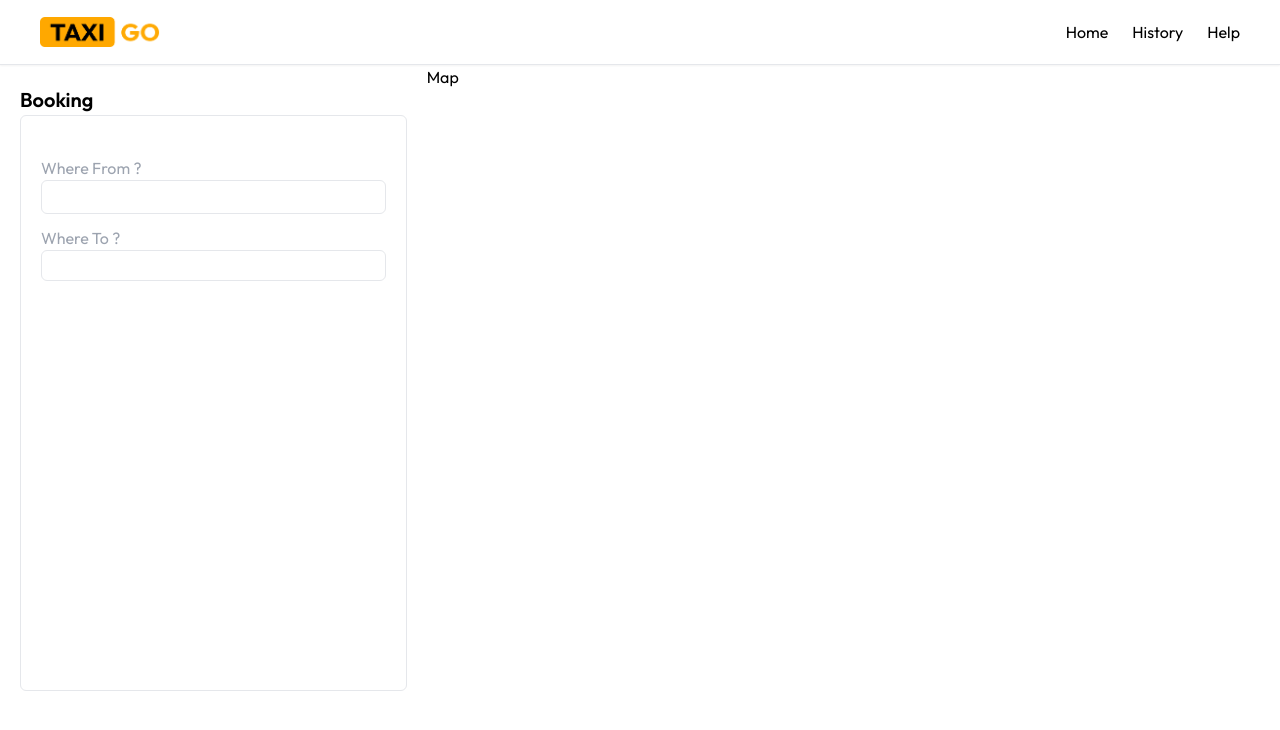
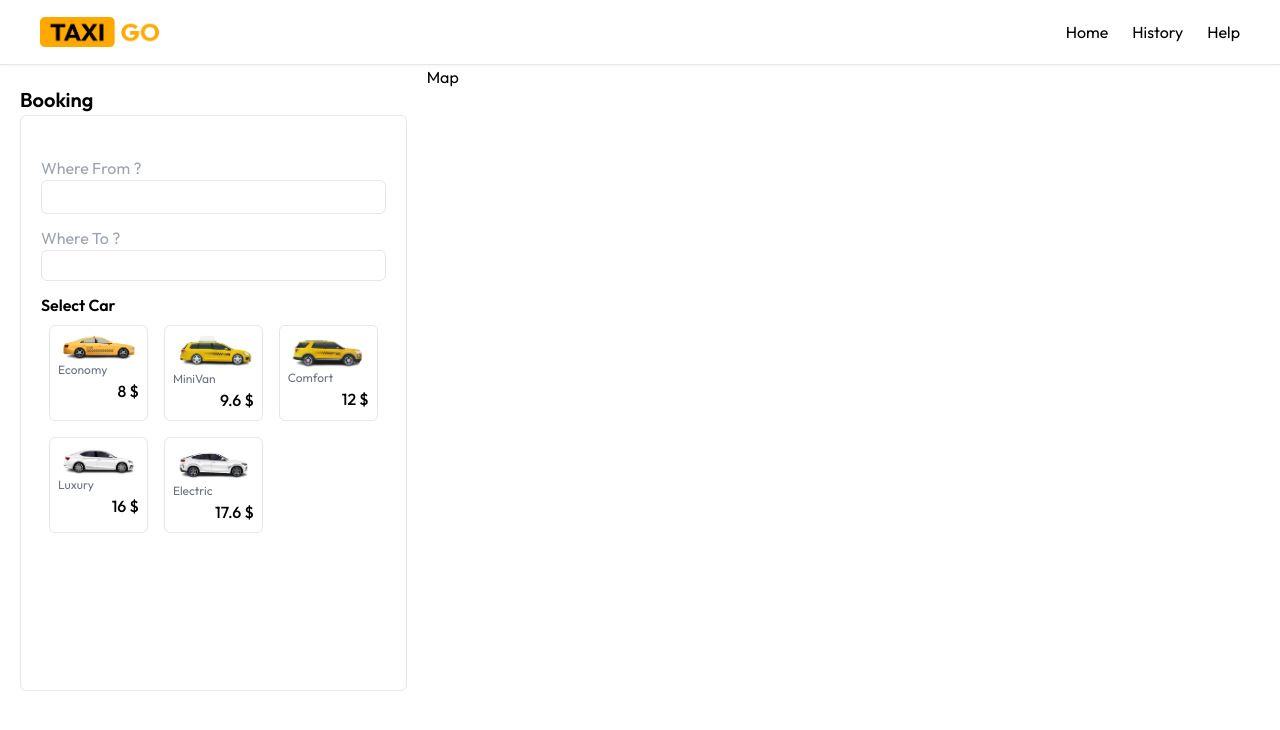
Before and after one commit to kianafirozian/TaxiBooking, a Next.js app: page / in a window 1280 px wide. Shown: the top 730 px of the page. Built offline with nearby package versions, Linux system fonts and the light colour scheme.

Commit message:
create cars part, component and data

```diff
--- a/components/Booking/AutocompleteAddress.tsx
+++ b/components/Booking/AutocompleteAddress.tsx
@@ -29,8 +29,6 @@
     setAddressList(result);
   };
 
-  console.log("result", addressList);
-
   return (
     <div className="mt-5">
       <div className="relative">
@@ -50,7 +48,7 @@
               <h2
                 className="p-3 hover:bg-gray-100 cursor-pointer"
                 onClick={() => {
-                  setSource(item.place_formatted);
+                  setSource(item.place_formatted || item.full_address);
                   setAddressList([]);
                   setSourceChange(false);
                 }}
@@ -84,9 +82,9 @@
                 key={index}
                 className="p-3 hover:bg-gray-100
                 cursor-pointer"
-                onClick={() => {
-                  onDestinationAddressClick(item);
-                }}
+                onClick={() =>
+                  console.log("destinationChange", destinationChange)
+                }
               >
                 {item.full_address || item.place_formatted}
               </h2>
--- a/components/Booking/Booking.tsx
+++ b/components/Booking/Booking.tsx
@@ -1,6 +1,7 @@
 "use client";
 import React, { useEffect } from "react";
 import AutocompleteAddress from "./AutocompleteAddress";
+import Cars from "./Cars";
 
 function Booking() {
   return (
@@ -12,6 +13,7 @@
           style={{ height: window.innerHeight * 0.72 }}
         >
           <AutocompleteAddress />
+          <Cars />
         </div>
       )}
     </div>
--- /dev/null
+++ b/components/Booking/Cars.tsx
@@ -0,0 +1,38 @@
+"use client";
+import CarsList from "@/data/CarsList";
+import Image from "next/image";
+import { useState } from "react";
+
+function Cars() {
+  const [selectedCar, setSelectedCar] = useState<any>();
+  return (
+    <div className="mt-3">
+      <h2 className="font-semibold">Select Car</h2>
+      <div className="grid grid-cols-3 md:grid-cols-2 lg:grid-cols-3">
+        {CarsList.map((item, index) => (
+          <div
+            key={index}
+            className={`m-2 p-2 border-[1px] rounded-md hover:border-yellow-400 cursor-pointer ${
+              index === selectedCar ? "border-yellow-400 border-[2px]" : null
+            }`}
+            onClick={() => setSelectedCar(index)}
+          >
+            <Image
+              src={item.image}
+              alt={item.name}
+              width={75}
+              height={90}
+              className="w-full"
+            />
+            <h2 className="text-[12px] text-gray-500">{item.name}</h2>
+            <span className="float-right text-black font-medium">
+              {item.charges * 8} $
+            </span>
+          </div>
+        ))}
+      </div>
+    </div>
+  );
+}
+
+export default Cars;
--- /dev/null
+++ b/data/CarsList.tsx
@@ -0,0 +1,32 @@
+export default [
+  {
+    id: 1,
+    name: "Economy",
+    image: "/11.png",
+    charges: 1,
+  },
+  {
+    id: 2,
+    name: "MiniVan",
+    image: "/22.png",
+    charges: 1.2,
+  },
+  {
+    id: 3,
+    name: "Comfort",
+    image: "/33.png",
+    charges: 1.5,
+  },
+  {
+    id: 4,
+    name: "Luxury",
+    image: "/44.png",
+    charges: 2,
+  },
+  {
+    id: 5,
+    name: "Electric",
+    image: "/55.png",
+    charges: 2.2,
+  },
+];
```
Also changed, not shown: data/CardList.tsx (added, +28 -0 lines).
